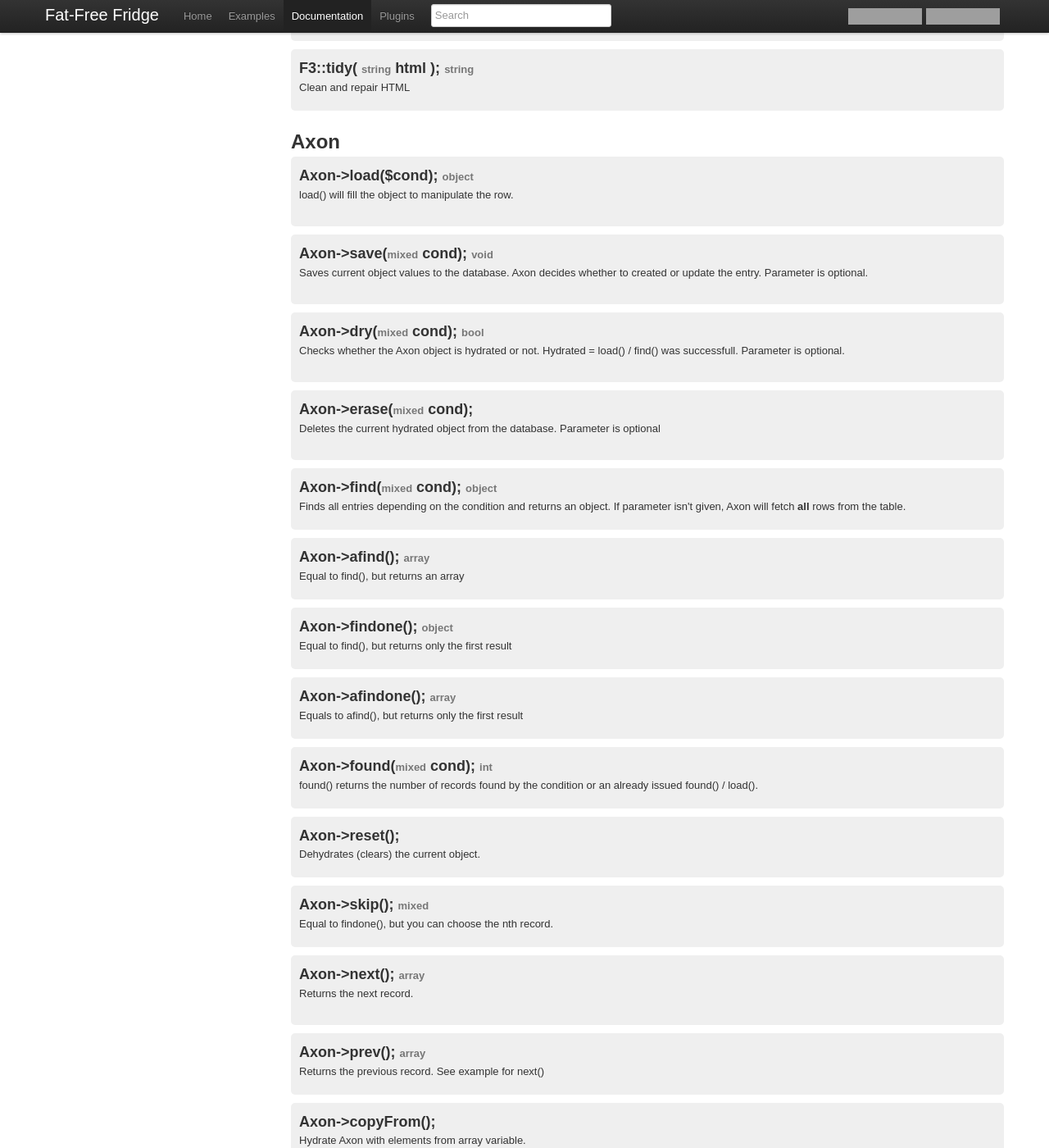
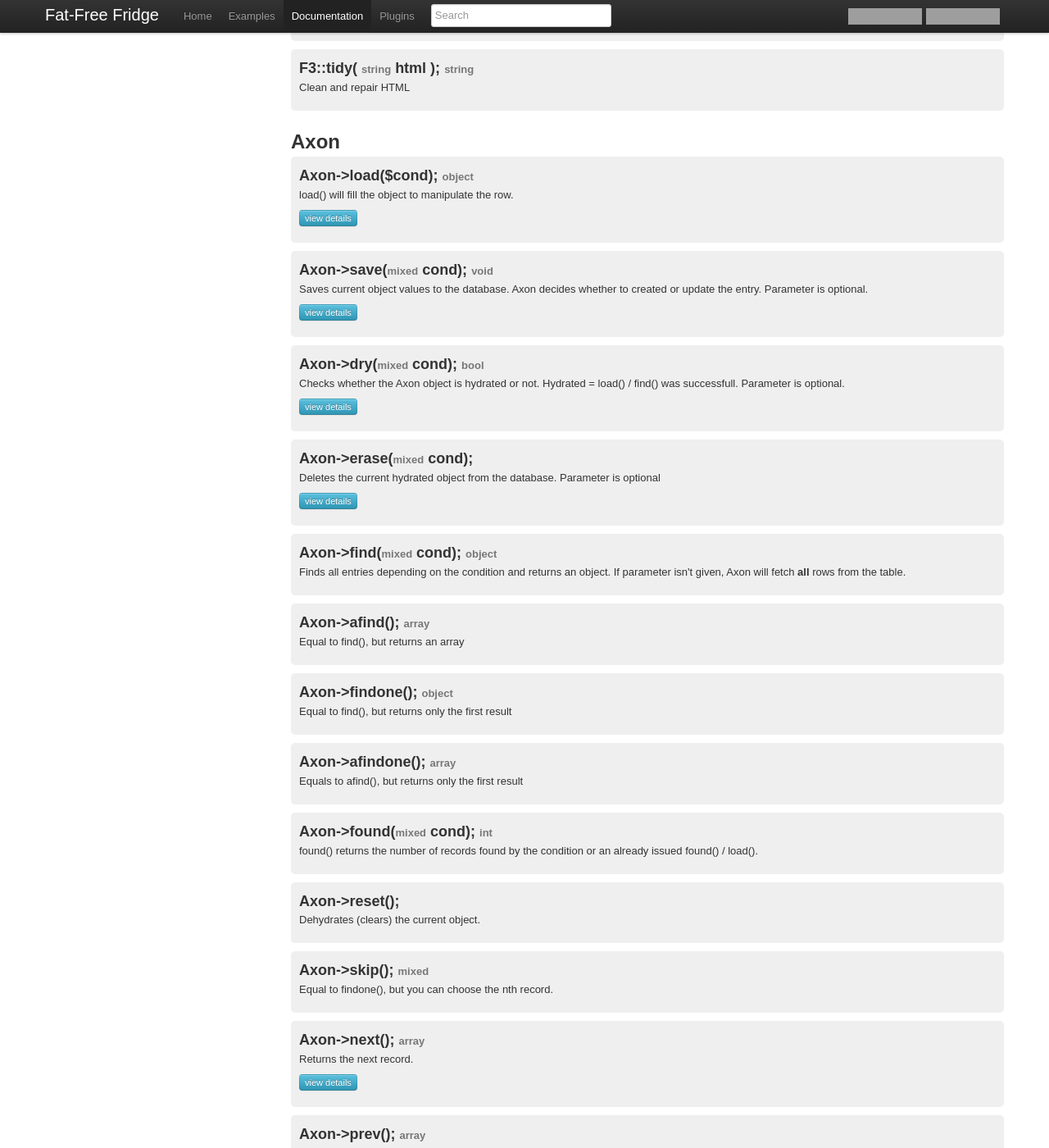
Before and after one commit to ikkez/FatFreeFridge, a Jekyll site: the page built from docs_en.html, in a window 1280 px wide and 1400 px high, scrolled down 6442 px. Shown: the whole window at 82% size. Built offline with Jekyll 4.4.1, drawn with Linux system fonts in a browser that asks for light colours; some web fonts are replaced; grey boxes are pictures that could not be loaded.

Commit message:
d'oh, buttons missing

```diff
--- a/docs_en.html
+++ b/docs_en.html
@@ -781,17 +781,19 @@ F3::remix('foo.bar'); // returns: foo['bar']
                         <div id="axon_load">
                             <h3>Axon->load($cond); <span>object</span></h3>
                             <p>load() will fill the object to manipulate the row.</p>
+                            <button class="btn btn-mini btn-info more" data-toggle="collapse" data-target="#axon_load .collapse">view details</button>
                             <div class="collapse in">
 {% highlight php startinline %}
 $ax = new Axon('users');
 $ax->load(array('name = :name', array(':name' => 'John')));
 // Axon will automatically escape quotes, type cast etc.
 {% endhighlight %}
-			    </div>
+			   		 		</div>
 							</div>
                         <div id="axon_save">
                             <h3>Axon->save(<span>mixed</span> cond); <span>void</span></h3>
                             <p>Saves current object values to the database. Axon decides whether to created or update the entry. Parameter is optional.</p>
+                            <button class="btn btn-mini btn-info more" data-toggle="collapse" data-target="#axon_save .collapse">view details</button>
 							<div class="collapse in">
 {% highlight php startinline %}
 $ax = new Axon('users');
@@ -804,6 +806,7 @@ $ax->save();
                         <div id="axon_dry">
                             <h3>Axon->dry(<span>mixed</span> cond); <span>bool</span></h3>
                             <p>Checks whether the Axon object is hydrated or not. Hydrated = load() / find() was successfull. Parameter is optional.</p>
+                            <button class="btn btn-mini btn-info more" data-toggle="collapse" data-target="#axon_dry .collapse">view details</button>
 							<div class="collapse in">
 {% highlight php startinline %}
 $ax = new Axon('users');
@@ -819,6 +822,7 @@ else
                         <div id="axon_erase">
                             <h3>Axon->erase(<span>mixed</span> cond);</h3>
                             <p>Deletes the current hydrated object from the database. Parameter is optional</p>
+                            <button class="btn btn-mini btn-info more" data-toggle="collapse" data-target="#axon_erase .collapse">view details</button>
                             <div class="collapse in">
 {% highlight php startinline %}
 $ax = new Axon('users');
@@ -858,6 +862,7 @@ $ax->erase();
                         <div id="axon_next">
                             <h3>Axon->next(); <span>array</span></h3>
                             <p>Returns the next record.</p>
+                            <button class="btn btn-mini btn-info more" data-toggle="collapse" data-target="#axon_next .collapse">view details</button>
                             <div class="collapse in">
 {% highlight php startinline %}
 // Assume you have more than one person in your table named "John"
```
